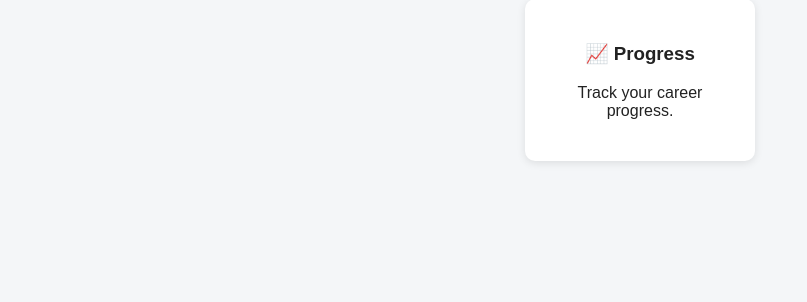
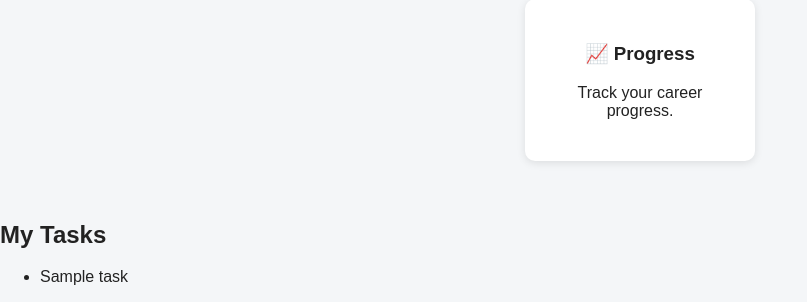
Before and after one commit to mohammedaejas/career-os, a Django app: page / in a window 1280 px wide. Shown: the part 498-800 px from the top of the page, without its empty margins (0-807 px from the left). Run offline with Django 5.2, Linux system fonts and the light colour scheme; tables that the repository leaves empty hold one stand-in row (values such as "Sample post").

Commit message:
Display tasks on Career OS homepage

```diff
--- a/accounts/views.py
+++ b/accounts/views.py
@@ -1,5 +1,7 @@
 from django.shortcuts import render
+from tasks.models import Task
 
 
 def home(request):
-    return render(request, 'home.html')
+    tasks = Task.objects.all()
+    return render(request, 'home.html', {'tasks': tasks})
--- a/templates/home.html
+++ b/templates/home.html
@@ -49,6 +49,14 @@
         </div>
 
     </div>
+<h2>My Tasks</h2>
 
+<ul>
+    {% for task in tasks %}
+        <li>{{ task.title }}</li>
+    {% empty %}
+        <li>No tasks yet.</li>
+    {% endfor %}
+</ul>
 </body>
 </html>
```
